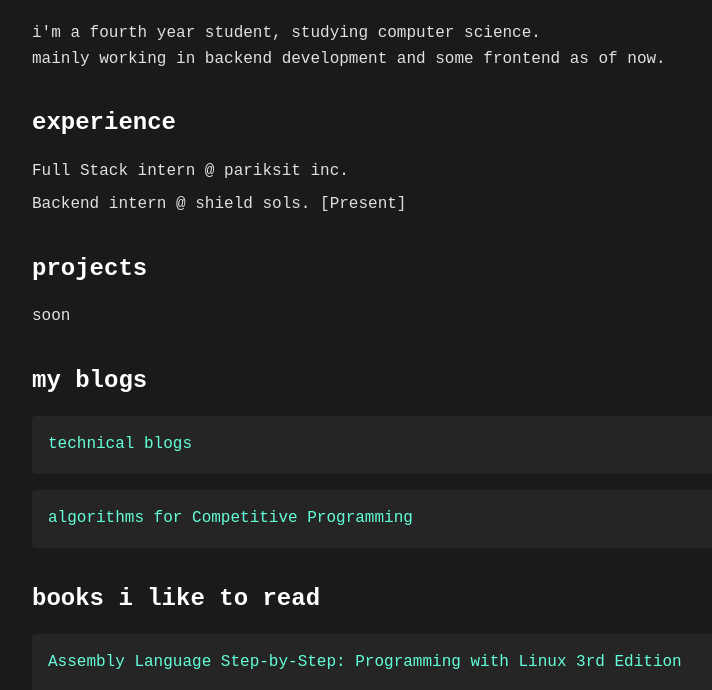
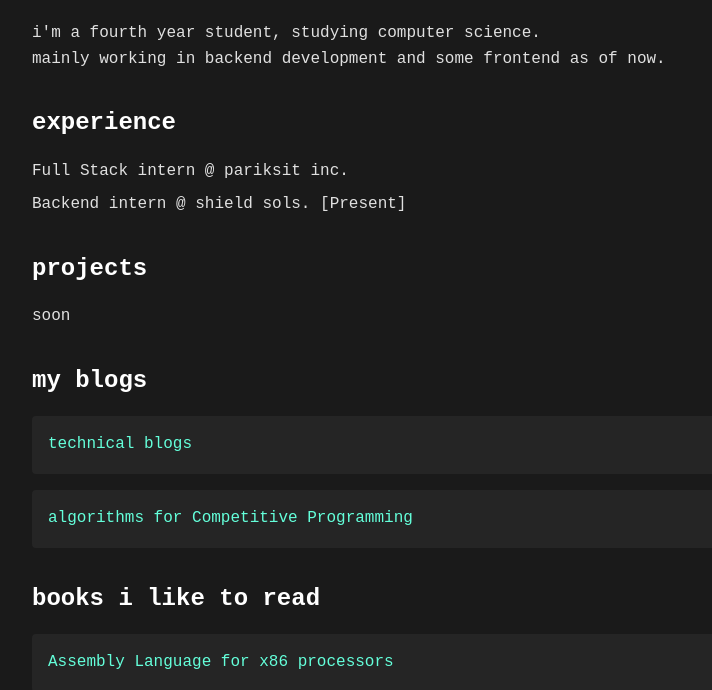
Before and after one commit to rinojames007/rinojames007, a plain HTML site: page index.html in a window 1280 px wide. Shown: the part 110-800 px from the top of the page, without its empty margins (248-960 px from the left). Drawn offline with Linux system fonts and the light colour scheme.

Commit message:
book change: too much storytelling

```diff
--- a/index.html
+++ b/index.html
@@ -80,7 +80,7 @@
             <h2>books i like to read</h2>
             <ul>
                 <li class="list-item">
-                    <a href="https://jagdishkapadnis.wordpress.com/wp-content/uploads/2015/05/assembly-language-step-by-step-programming-with-linux-3rd-edition.pdf" class="blog-link external-link" target="_blank">Assembly Language Step-by-Step: Programming with Linux 3rd Edition</a>
+                    <a href="http://www.nlpir.org/wordpress/wp-content/uploads/2019/03/Assembly.Language.For_.x86.Processors.Kip_.R..Irvine..6ed.Prentice.Hall_.2011www.xuexi111.com_.pdf" class="blog-link external-link" target="_blank">Assembly Language for x86 processors</a>
                 </li>
                 <li class="list-item">
                     <a href="https://www.manning.com/books/grokking-algorithms" class="blog-link external-link" target="_blank"> Grokking Algorithms:
```
